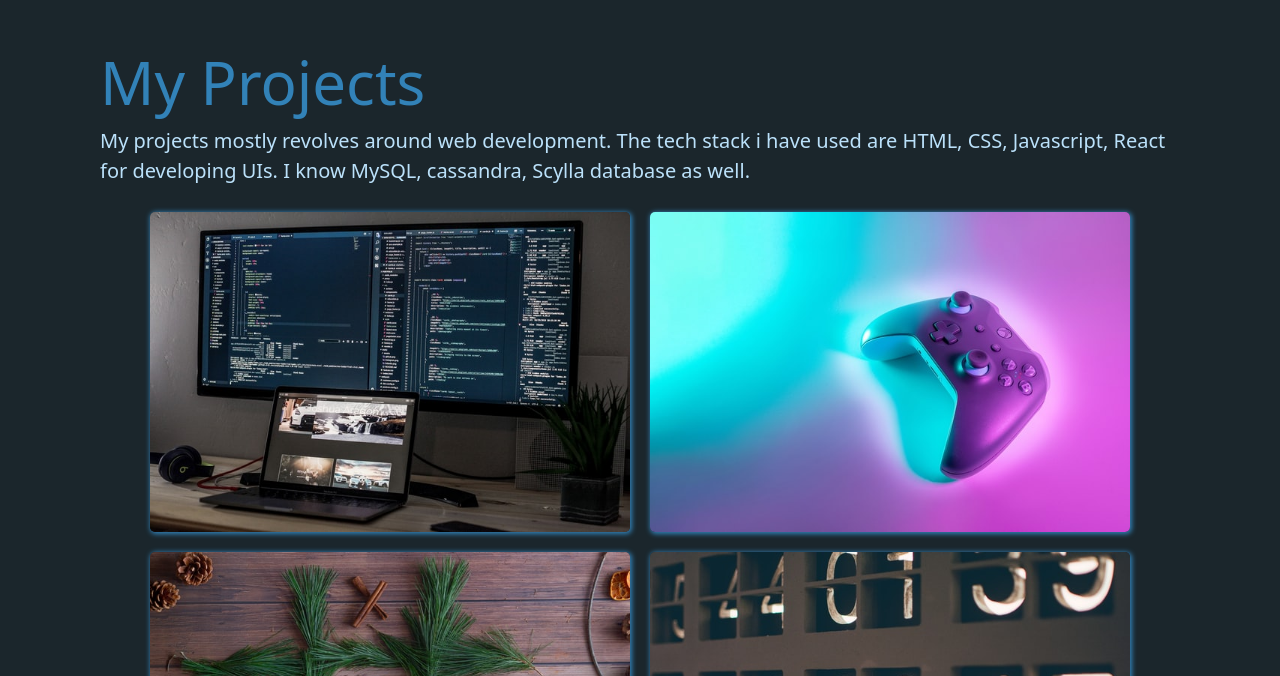
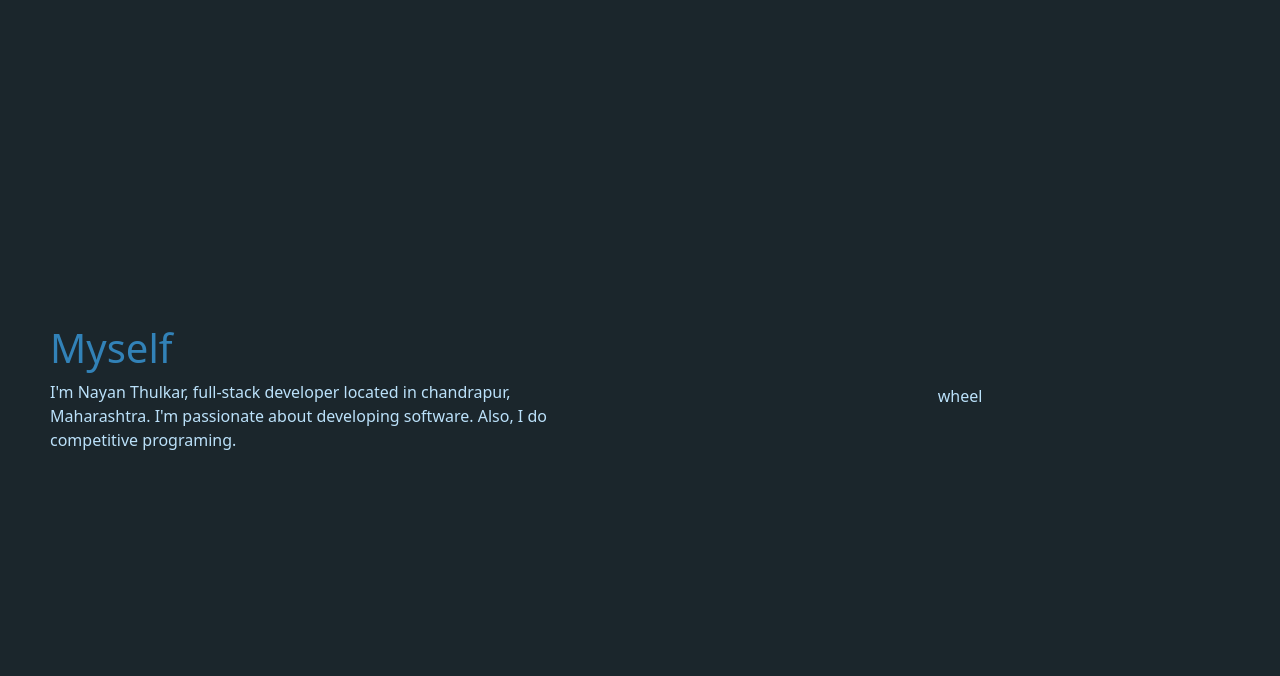
Before and after one commit to nayanthulkar28/portfolio, a React (Create React App) app: page / in a window 1280 px wide. Shown: the part 804-1480 px from the top of the page. Built offline with nearby package versions, Linux system fonts and the light colour scheme.

Commit message:
added about page

```diff
--- /dev/null
+++ b/src/Mainbody/About/About.css
@@ -0,0 +1,35 @@
+.about-container {
+    height: 100vh;
+    display: flex;
+    flex-direction: row;
+}
+
+.about-container-left {
+    width: 50%;
+    display: flex;
+    text-align: center;
+}
+
+.about-container-left-holder {
+    margin: auto;
+    text-align: left;
+    padding: 0 50px;
+}
+
+.about-container-left-holder h1 {
+    color: #3282B8;
+}
+
+.about-container-left-holder p {
+    color: #BBE1FA;
+}
+
+.about-container-right {
+    width: 50%;
+    display: flex;
+}
+
+.about-container-right-holder {
+    color: #BBE1FA;
+    margin: auto;
+}
--- /dev/null
+++ b/src/Mainbody/About/About.js
@@ -0,0 +1,21 @@
+import React from 'react';
+import './About.css';
+
+function About() {
+  return (
+    <div className = 'about-container' id = 'about-container'>
+        <div className = 'about-container-left'>
+            <div className = 'about-container-left-holder'>
+                <h1>Myself</h1>
+                <p>I'm Nayan Thulkar, full-stack developer located in chandrapur, Maharashtra. I'm passionate about developing software. Also, I do competitive programing.</p>
+            </div>
+        </div>
+        <div className = 'about-container-right'>
+            <div className = 'about-container-right-holder'>
+                wheel
+            </div>
+        </div>
+    </div>
+  )
+}
+export default About;
--- a/src/Mainbody/Mainbody.js
+++ b/src/Mainbody/Mainbody.js
@@ -1,6 +1,7 @@
 import React from "react";
 import "./Mainbody.css";
 import Intro from "./intro/intro";
+import About from './About/About';
 import Projects from './Projects/Projects'
 import Contact from './Contact/Contact'
 
@@ -11,6 +12,7 @@ class Mainbody extends React.Component {
       <div className={mainHidden}>
         <div className="mainbody-container-shift">
           <Intro />
+          <About />
           <Projects />
           <Contact />
         </div>
--- a/src/Mainbody/Projects/Projects.css
+++ b/src/Mainbody/Projects/Projects.css
@@ -15,7 +15,6 @@
 
 .project-holder {
     display: block;
-    width: 1000px;
     margin: auto;
 }
 
@@ -36,7 +35,13 @@
     width: 100%;
     height: auto;
     border-radius: 5px;
-    box-shadow: 1px 1px 5px 1px #3282B8;
+}
+
+@media screen and (min-width: 1200px) {
+    .project-parent {
+        width: 1100px;
+        margin: auto;
+    }
 }
 
 @media screen and (max-width: 1200px) {
@@ -52,8 +57,11 @@
     .project-disc p {
         font-size: 15px;
     }
-    .project-holder {
-        padding-top: 50px;
+}
+
+@media screen and (max-width: 750px){
+    .project-img {
+        width: 100%;
     }
 }
 
@@ -64,9 +72,6 @@
     .project-container {
         padding-left: 50px;
         padding-right: 50px;
-    }
-    .project-img {
-        width: 100%;
     }
     .project-holder {
         padding-top: 30px;
--- a/src/Sidebar/Sidebar.js
+++ b/src/Sidebar/Sidebar.js
@@ -23,7 +23,7 @@ class Sidebar extends React.Component {
         <div className="sidebar-about">
           <ul className="sidebar-about-list">
             <li>
-              <a href="#my-projects">About</a>
+              <a href="#about-container">About</a>
             </li>
             <li>
               <a href="#my-projects">My Skills</a>
```
